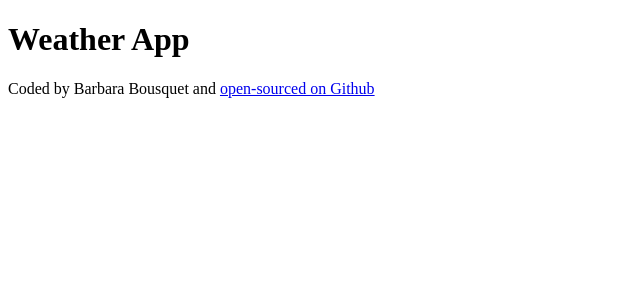
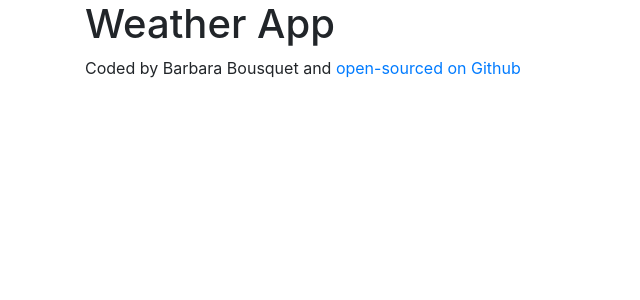
Before and after one commit to BarbaraCB/WeatherApp-React, a React (Create React App) app: page / in a window 1280 px wide. Shown: the top 300 px of the page, without its empty margins (0-640 px from the left). Built offline with nearby package versions, Linux system fonts and the light colour scheme.

Commit message:
Added bootstrap

```diff
--- a/package.json
+++ b/package.json
@@ -6,6 +6,7 @@
     "@testing-library/jest-dom": "^5.11.9",
     "@testing-library/react": "^11.2.5",
     "@testing-library/user-event": "^12.6.3",
+    "bootstrap": "^4.6.0",
     "react": "^17.0.1",
     "react-dom": "^17.0.1",
     "react-scripts": "4.0.2",
--- a/src/App.js
+++ b/src/App.js
@@ -3,13 +3,16 @@
 import "./App.css";
 
 export default function App() {
-  return <div className="App">
+  return (
+  <div className="App">
+    <div className="container">
       <h1>Weather App</h1>
       <footer>
         Coded by Barbara Bousquet and {" "}
-
       <a href="https://github.com/BarbaraCB/WeatherApp-React" target= "_blank">open-sourced on Github
       </a>
       </footer>
-    </div>;
+    </div>
+  </div>
+    );
 }
--- a/src/index.js
+++ b/src/index.js
@@ -1,6 +1,7 @@
 import React from "react";
 import ReactDOM from "react-dom";
 import "./index.css";
+import "bootstrap/dist/css/bootstrap.css";
 import App from "./App";
 import reportWebVitals from './reportWebVitals';
 
```
Also changed, not shown: 1 other file (tests, documents, lock files or other folders). Lines whose indentation alone changed are shown as unchanged.
